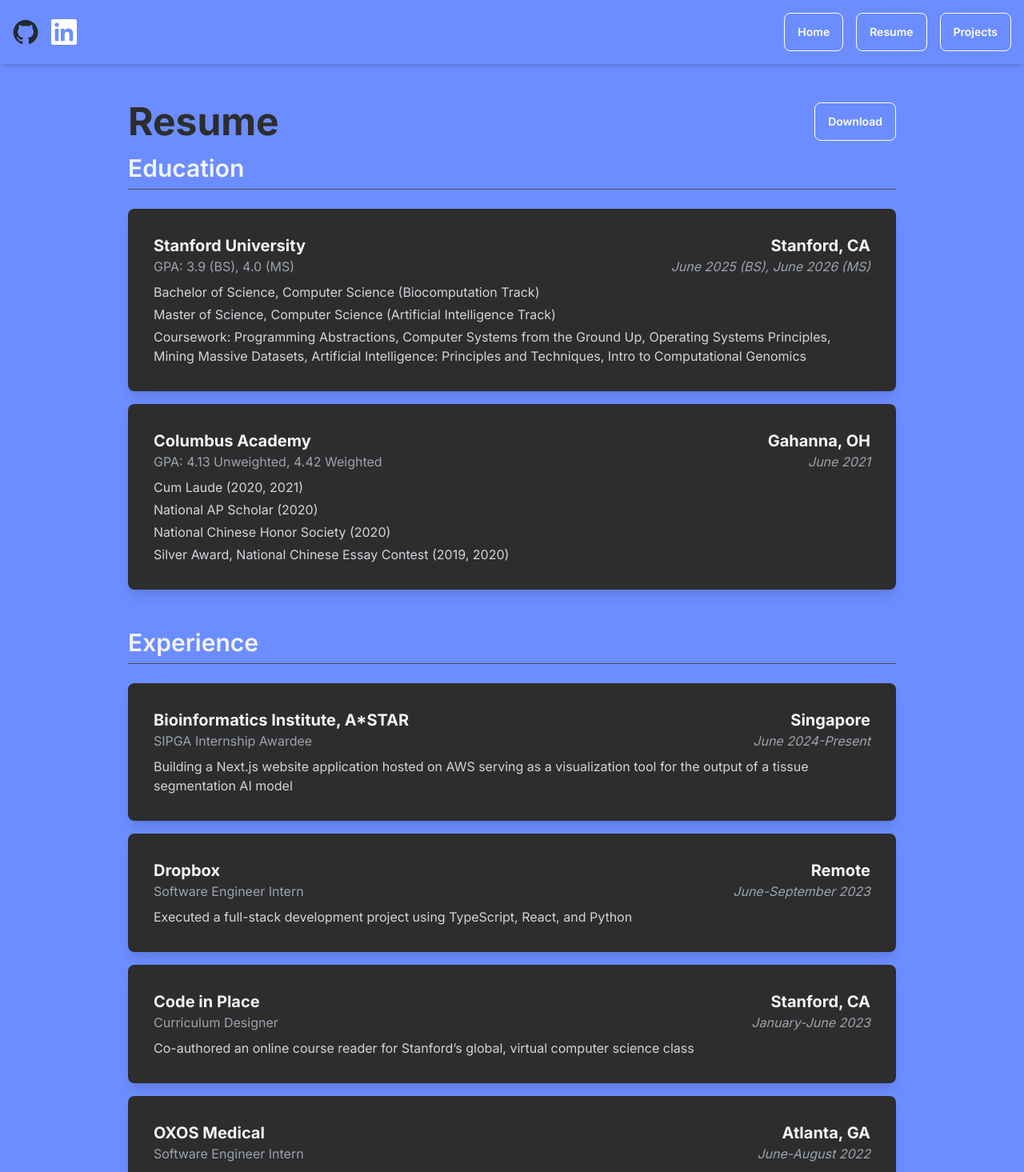
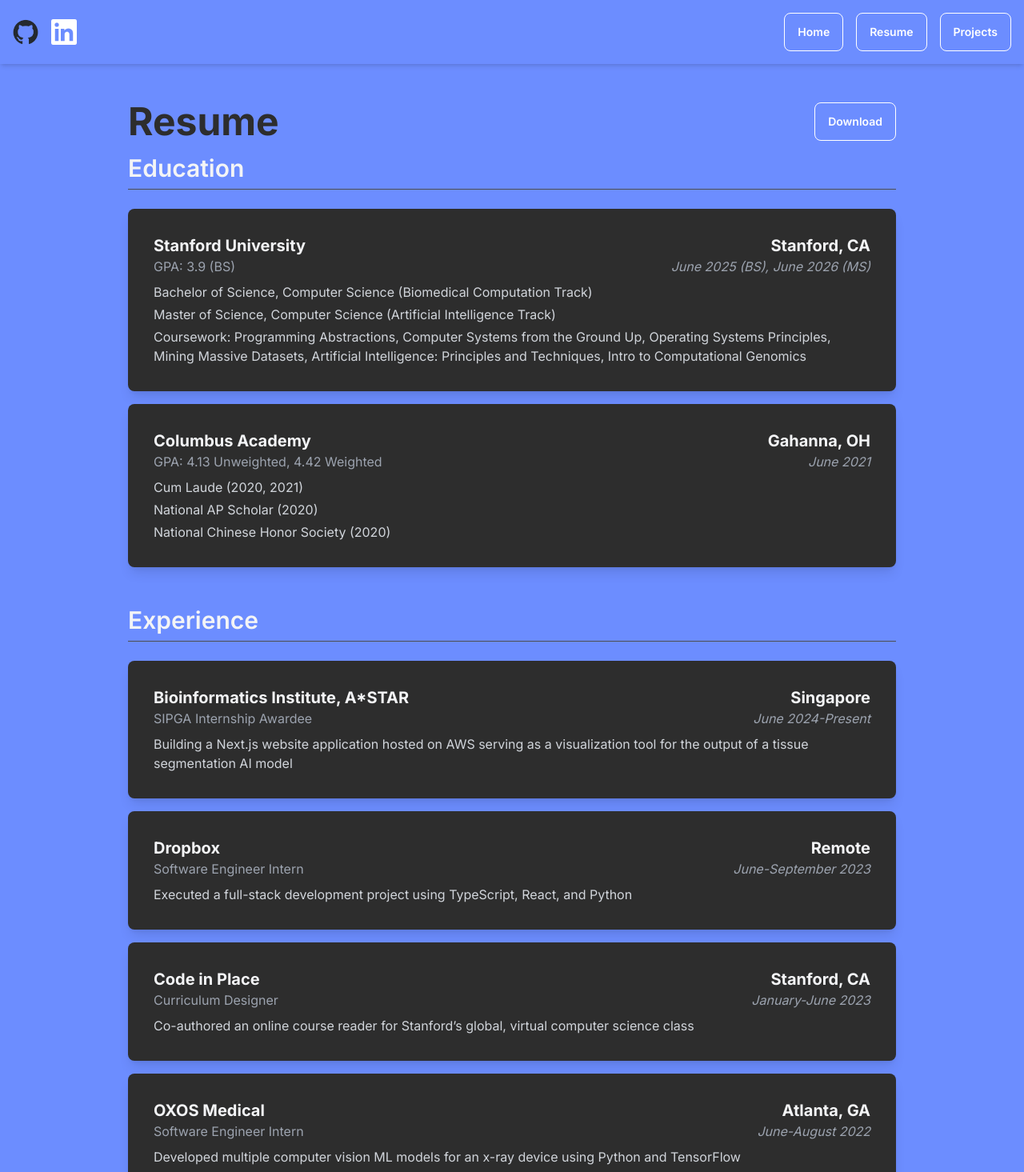
Before and after one commit to hclay116/profile-website, a Next.js app: page /resume in a window 1280 px wide. Shown: the top 1465 px of the page at 80% size. Built offline with nearby package versions, Linux system fonts and the light colour scheme.

Commit message:
final edits to resume page p2

```diff
--- a/app/page.tsx
+++ b/app/page.tsx
@@ -1,7 +1,7 @@
 /**
  * @file page.tsx
  *
- * @description This file contains
+ * @description This file contains the home page.
  *
  * @author Hannah Clay
  *
--- a/app/resume/page.tsx
+++ b/app/resume/page.tsx
@@ -95,11 +95,11 @@ const ResumePage = () => {
       <Section title="Education">
         <EducationItem
           institution="Stanford University"
-          gpa="GPA: 3.9 (BS), 4.0 (MS)"
+          gpa="GPA: 3.9 (BS)"
           location="Stanford, CA"
           graduationDate="June 2025 (BS), June 2026 (MS)"
           details={[
-            'Bachelor of Science, Computer Science (Biocomputation Track)',
+            'Bachelor of Science, Computer Science (Biomedical Computation Track)',
             'Master of Science, Computer Science (Artificial Intelligence Track)',
             'Coursework: Programming Abstractions, Computer Systems from the Ground Up, Operating Systems Principles, Mining Massive Datasets, Artificial Intelligence: Principles and Techniques, Intro to Computational Genomics',
           ]}
@@ -113,7 +113,6 @@ const ResumePage = () => {
             'Cum Laude (2020, 2021)',
             'National AP Scholar (2020)',
             'National Chinese Honor Society (2020)',
-            'Silver Award, National Chinese Essay Contest (2019, 2020)',
           ]}
         />
       </Section>
@@ -152,7 +151,7 @@ const ResumePage = () => {
           title="Software Engineer Intern"
           duration="June-August 2022"
           description={[
-            'Developed multiple computer vision ML models for an X-ray device using Python and TensorFlow'
+            'Developed multiple computer vision ML models for an x-ray device using Python and TensorFlow'
           ]}
         />
       </Section>
```
Also changed, not shown: app/layout.tsx (+12 -0 lines), 1 other file (tests, documents, lock files or other folders).
